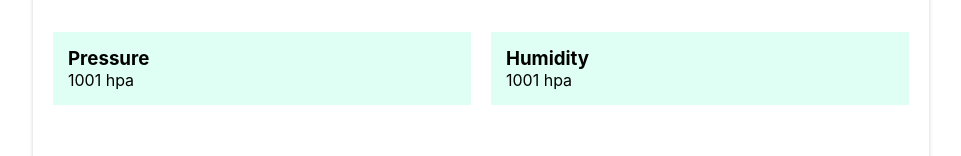
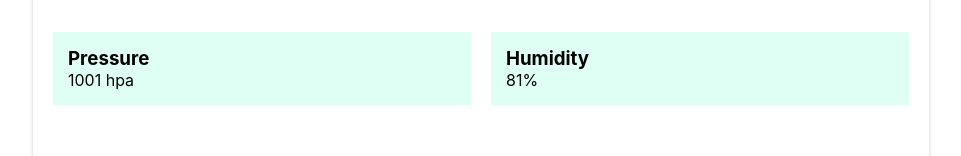
Before and after one commit to alokkumar-dev/weather-app-react, a React (Vite) app: page / in a window 1280 px wide. Shown: the part 796-952 px from the top of the page, without its empty margins (159-1120 px from the left). Built offline with nearby package versions, Linux system fonts and the light colour scheme; no server answers.

Commit message:
modify some functionality and ui

```diff
--- a/src/Components/HomePage/HomePage.jsx
+++ b/src/Components/HomePage/HomePage.jsx
@@ -89,7 +89,7 @@ export const HomePage = () => {
             </div>
             <div>
               <h3>Humidity</h3>
-              <p>1001 hpa</p>
+              <p>81%</p>
             </div>
           </div>
           <div className="pressur_humidity">
```
